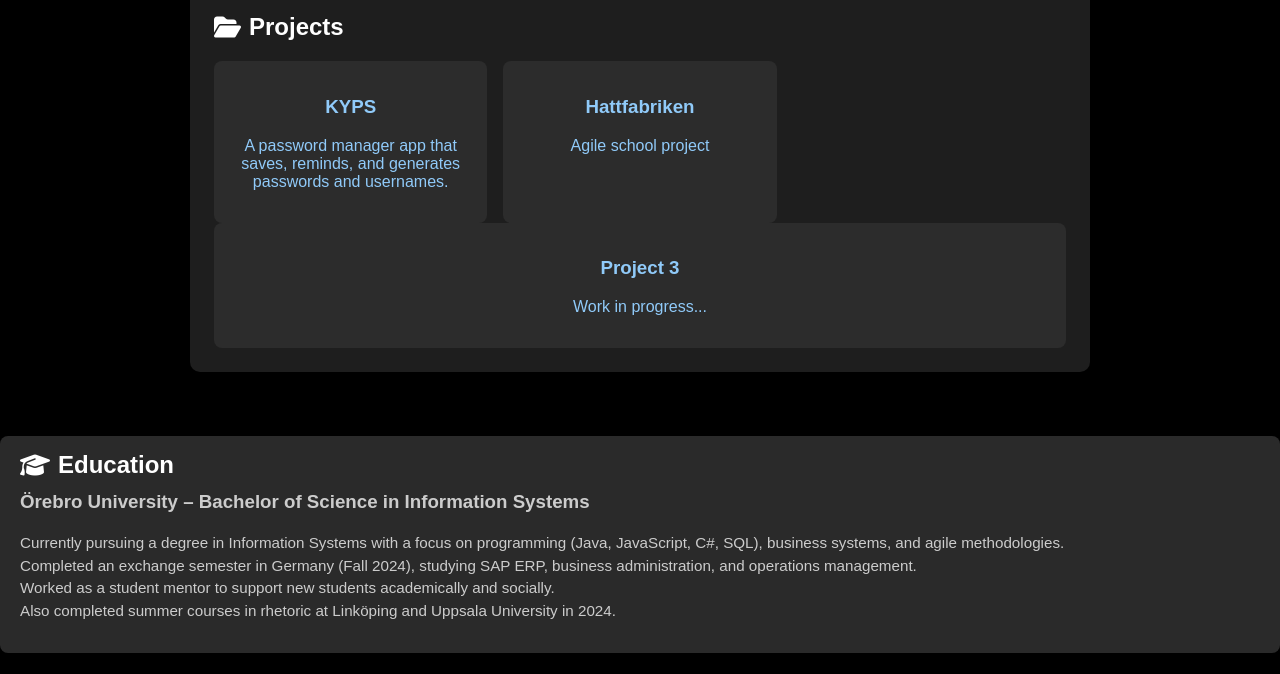
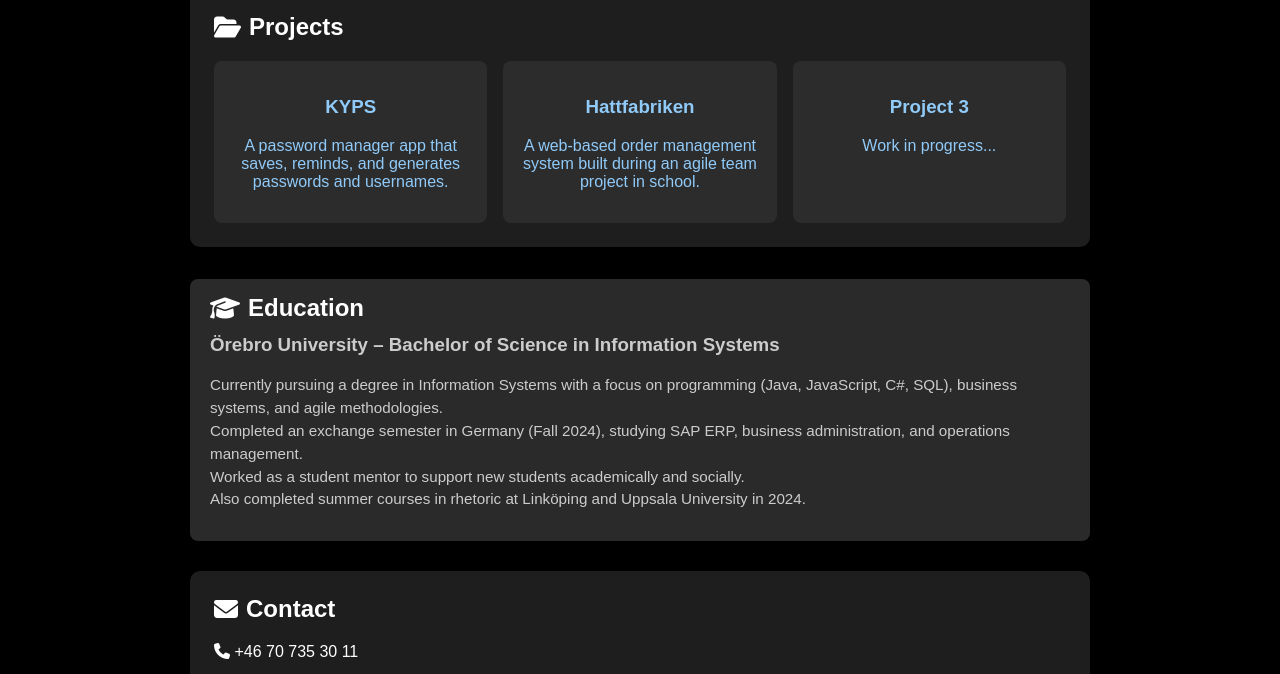
Before and after one commit to jackewahlstrm/jacobwahlstrm.github.io, a plain HTML site: page index.html in a window 1280 px wide. Shown: the part 1500-2174 px from the top of the page. Drawn offline with Linux system fonts and the light colour scheme.

Commit message:
snyggade till

```diff
--- a/index.html
+++ b/index.html
@@ -141,13 +141,14 @@
         <p>A password manager app that saves, reminds, and generates passwords and usernames.</p>
       </a>
     </div>
+
     <div class="project-item">
       <a href="https://github.com/jackewahlstrm/Hattfabriken" target="_blank" style="text-decoration: none; color: inherit;">
         <h3>Hattfabriken</h3>
-        <p>Agile school project</p>
+        <p>A web-based order management system built during an agile team project in school.</p>
       </a>
     </div>
-  </div>
+
     <div class="project-item">
       <h3>Project 3</h3>
       <p>Work in progress...</p>
```
Lines whose indentation alone changed are shown as unchanged.
